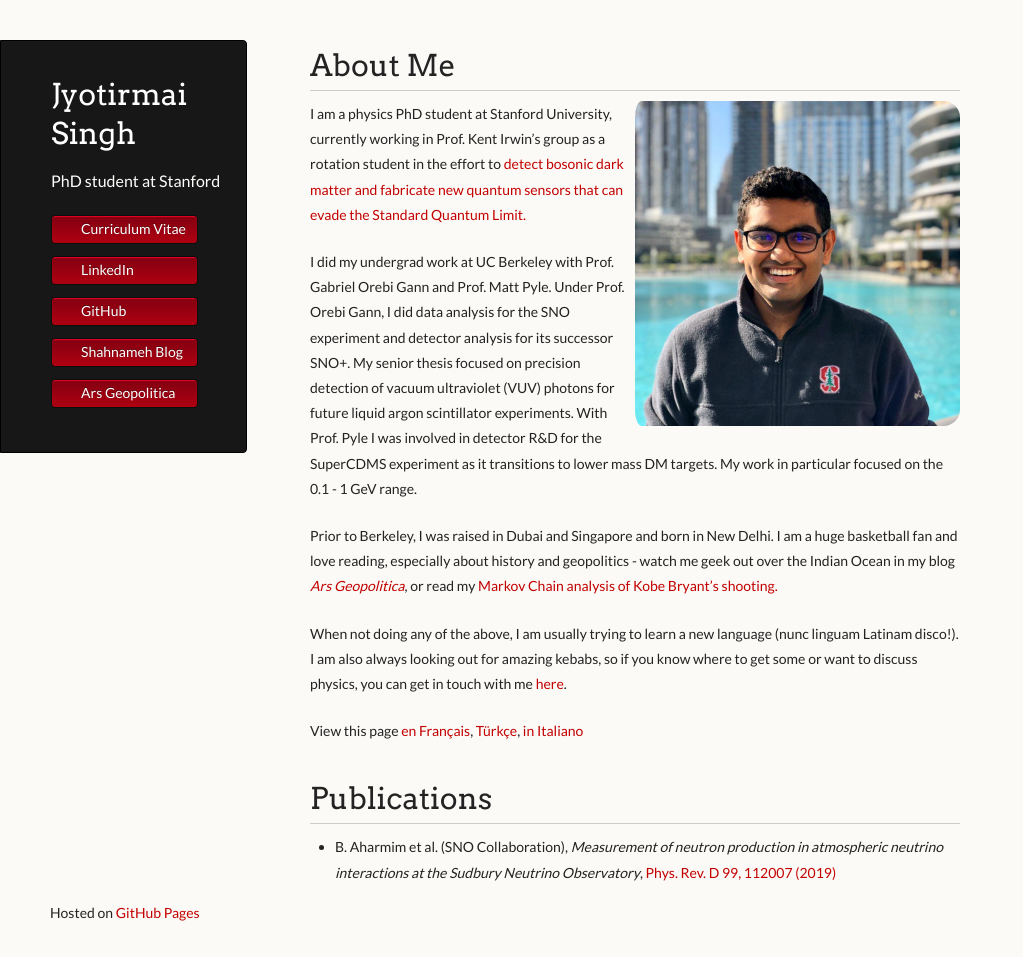
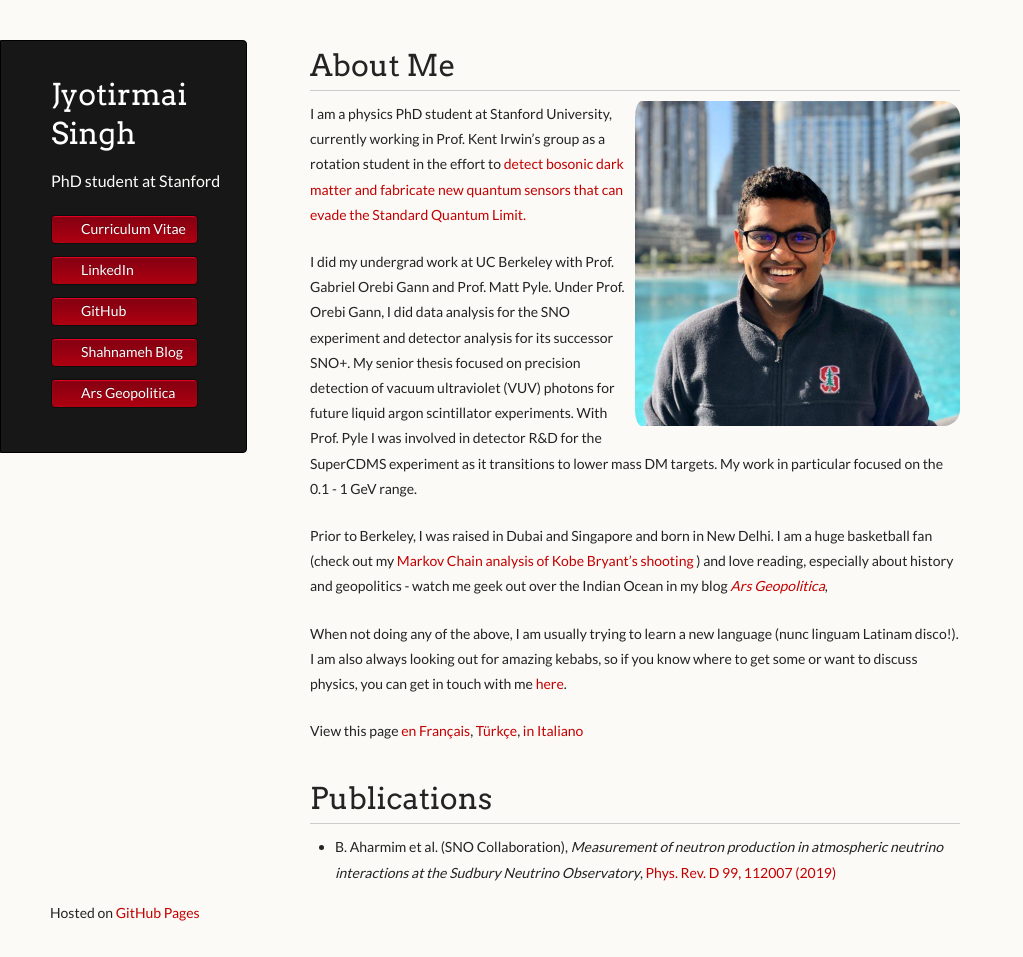
Before and after one commit to joe-singh/joe-singh.github.io, a Jekyll site: the page built from index.md, in a window 1280 px wide and 957 px high. Shown: the whole window, without its empty margins (0-1023 px from the left). Built offline with Jekyll 4.4.1, drawn with Linux system fonts in a browser that asks for light colours.

Commit message:
index correction

```diff
--- a/index.md
+++ b/index.md
@@ -24,9 +24,9 @@ experiment and detector analysis for its successor SNO+. My senior thesis focuse
 future liquid argon scintillator experiments. With Prof. Pyle I was involved in detector R&D for the SuperCDMS experiment as it transitions to
 lower mass DM targets. My work in particular focused on the 0.1 - 1 GeV range.
 
-Prior to Berkeley, I was raised in Dubai and Singapore and born in New Delhi. I am a huge basketball fan and love reading, especially about history
-and geopolitics - watch me geek out over the Indian Ocean in my blog [<em>Ars Geopolitica</em>](./straits.md), or read my [Markov Chain analysis of
-Kobe Bryant's shooting.](./mamba.html)
+Prior to Berkeley, I was raised in Dubai and Singapore and born in New Delhi. I am a huge basketball fan (check out my [Markov Chain analysis of
+Kobe Bryant's shooting](./mamba.html) ) and love reading, especially about history
+and geopolitics - watch me geek out over the Indian Ocean in my blog [<em>Ars Geopolitica</em>](./straits.md),
 
 When not doing any of the above, I am usually trying to learn a new language (nunc linguam Latinam disco!). I am also always looking out for amazing
 kebabs, so if you know where to get some or want to discuss physics, you can get in touch with me [here](mailto:joesingh@stanford.edu).
```
